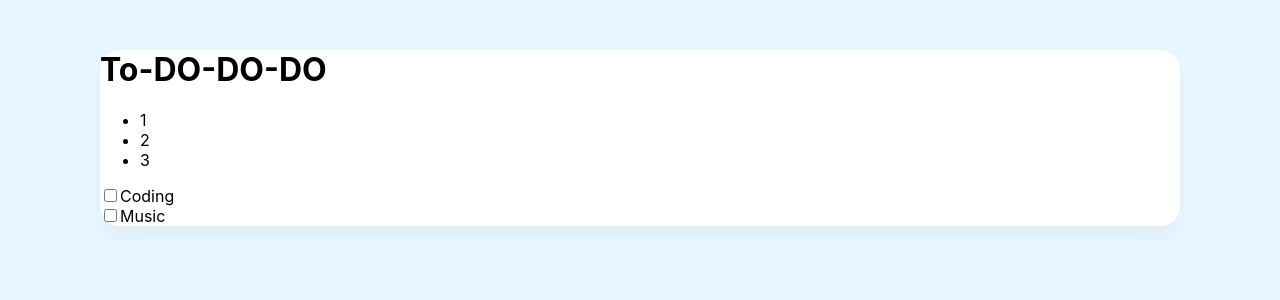
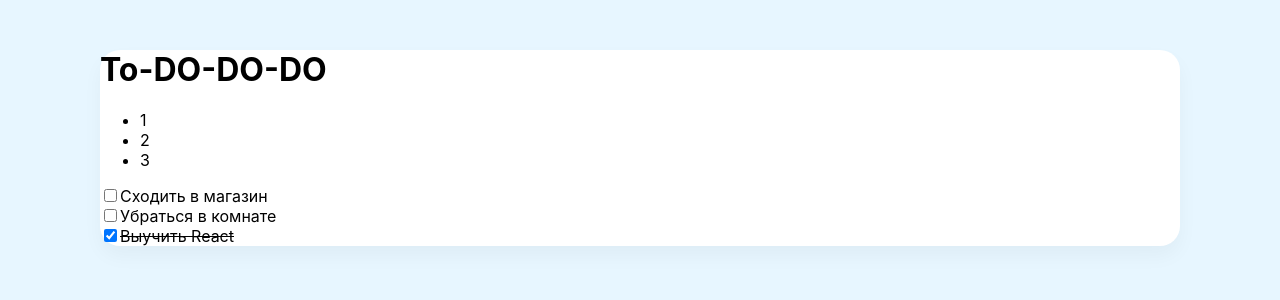
Before and after one commit to AleksRodkin/react-to-do-app, a React (Create React App) app: page / in a window 1280 px wide. Shown: the top 300 px of the page. Built offline with nearby package versions, Linux system fonts and the light colour scheme.

Commit message:
Создал компоненты Task и Header, создал массив задач отдельным файлом tasks.js, при отметке чекбокса теперь задача отмечается выполненной

```diff
--- a/src/App.js
+++ b/src/App.js
@@ -1,27 +1,38 @@
+import { useState } from "react";
+
+import Task from "./components/Task";
+import Header from "./components/Header";
+import tasksData from "./data/tasks";
+
 function App() {
+  const [tasks, setTasks] = useState(tasksData);
+
+  const openTasks = tasks.filter((task) => !task.isDone);
+  const closedTasks = tasks.filter((task) => task.isDone);
+
+  const toggleTask = (id) => {
+    setTasks((prev) =>
+      prev.map((task) =>
+        task.id === id ? { ...task, isDone: !task.isDone } : task
+      )
+    );
+  };
+
   return (
     <div className="wrapper clear p-30">
-      <div className="header d-flex justify-between">
-        <div className="header__text">
-          <h1>To-DO-DO-DO</h1>
-        </div>
-        <div className="header__buttons d-flex align-center">
-          <ul className="d-flex justify-center">
-            <li className="mr-30">1</li>
-            <li className="mr-30">2</li>
-            <li className="">3</li>
-          </ul>
-        </div>
-      </div>
-      <div className="tasks-container">
-        <div class="task-open"></div>
-        <div>
-          <input type="checkbox" id="coding" name="interest" value="coding" />
-          <label for="coding">Coding</label>
-        </div>
-        <div>
-          <input type="checkbox" id="music" name="interest" value="music" />
-          <label for="music">Music</label>
+      <Header />
+      <div className="container">
+        <div className="container-tasks">
+          <div class="container-tasks__opened">
+            {openTasks.map((task) => (
+              <Task key={task.id} task={task} toggleTask={toggleTask} />
+            ))}
+          </div>
+          <div class="container-tasks__closed">
+            {closedTasks.map((task) => (
+              <Task key={task.id} task={task} toggleTask={toggleTask} />
+            ))}
+          </div>
         </div>
       </div>
     </div>
--- /dev/null
+++ b/src/components/Header.js
@@ -0,0 +1,18 @@
+function Header() {
+  return (
+    <header className="header d-flex justify-between">
+      <div className="header__text">
+        <h1>To-DO-DO-DO</h1>
+      </div>
+      <div className="header__buttons d-flex align-center">
+        <ul className="d-flex justify-center">
+          <li className="mr-30">1</li>
+          <li className="mr-30">2</li>
+          <li className="">3</li>
+        </ul>
+      </div>
+    </header>
+  );
+}
+
+export default Header;
--- /dev/null
+++ b/src/components/Task.js
@@ -0,0 +1,16 @@
+function Task({ task, toggleTask }) {
+  return (
+    <div>
+      <input
+        type="checkbox"
+        checked={task.isDone}
+        onChange={() => toggleTask(task.id)}
+      />
+      <span style={{ textDecoration: task.isDone ? "line-through" : "none" }}>
+        {task.text}
+      </span>
+    </div>
+  );
+}
+
+export default Task;
--- /dev/null
+++ b/src/data/tasks.js
@@ -0,0 +1,7 @@
+const tasks = [
+  { id: 1, text: "Сходить в магазин", isDone: false },
+  { id: 2, text: "Убраться в комнате", isDone: false },
+  { id: 3, text: "Выучить React", isDone: true },
+];
+
+export default tasks;
```
